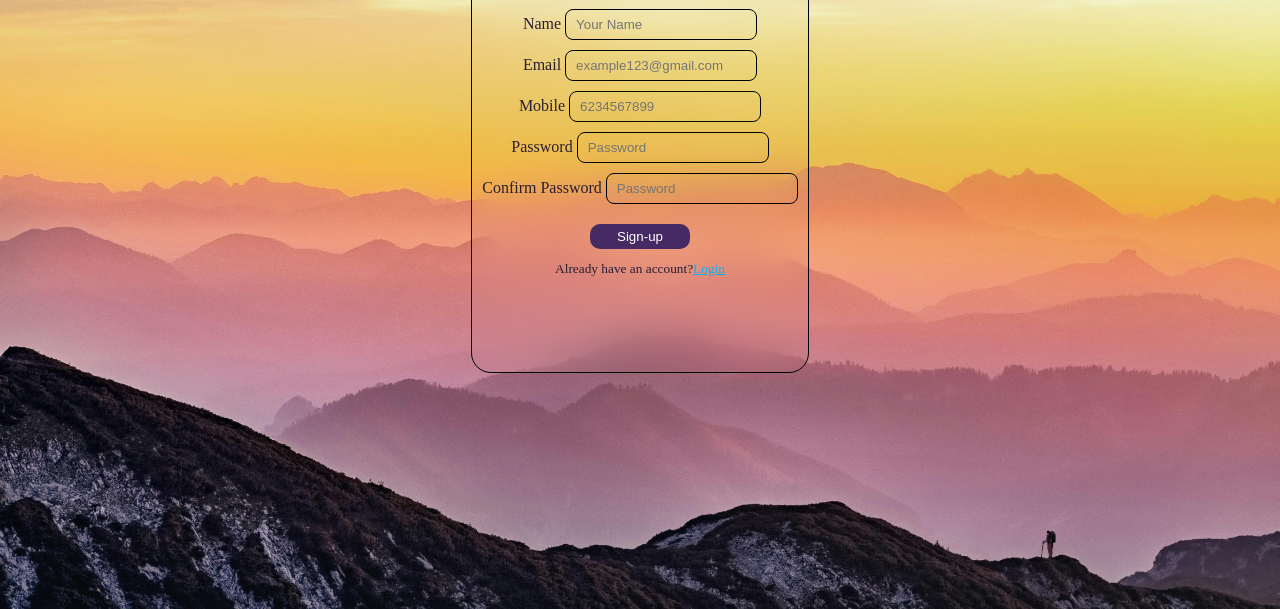
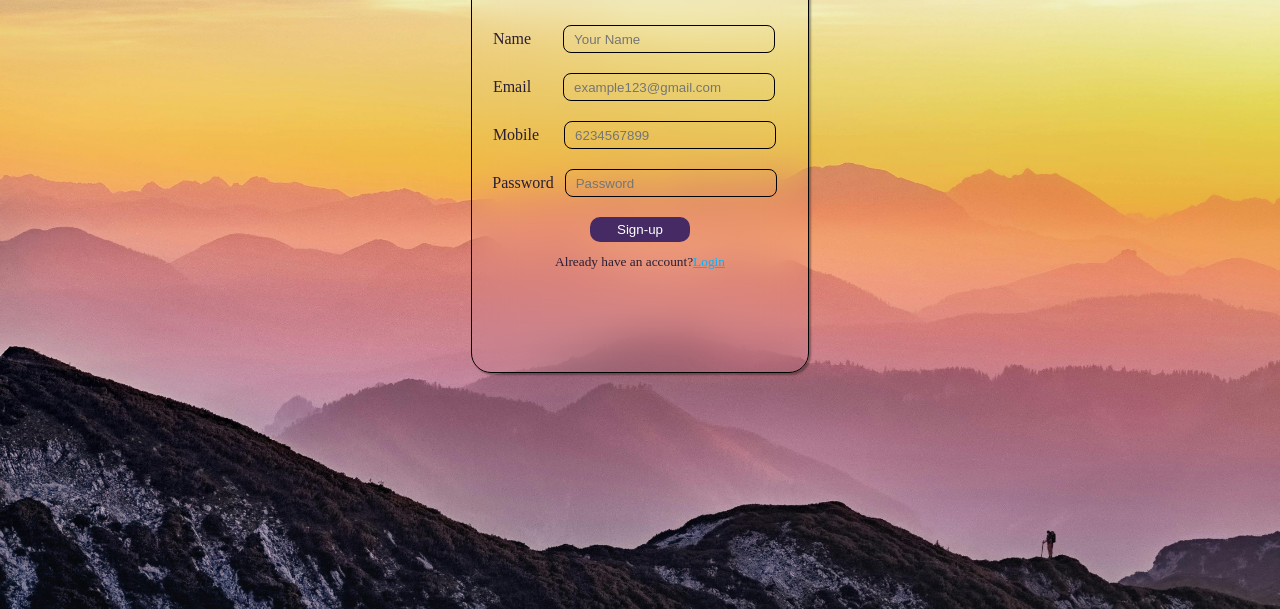
Before and after one commit to VikramGond/loginForm-01, a plain HTML site: page signup.html in a window 1280 px wide. Shown: the part 191-800 px from the top of the page. Drawn offline with Linux system fonts and the light colour scheme.

Commit message:
added shodow in the container

```diff
--- a/login.css
+++ b/login.css
@@ -29,6 +29,7 @@ body {
   flex-direction: column;
   justify-content: center;
   align-items: center;
+  box-shadow: 2px 2px 2px rgba(0, 0, 0, 0.331);
 }
 
 .head {
@@ -66,6 +67,11 @@ input[type="submit"] {
   color: rgb(255, 255, 255);
   border-radius: 10px;
   cursor: pointer;
+  transition: transform 0.2s ease-in;
+}
+
+input[type="submit"]:hover {
+  transform: scale(1.05);
 }
 
 .form {
--- a/sign-up.css
+++ b/sign-up.css
@@ -28,11 +28,12 @@ body {
   flex-direction: column;
   justify-content: center;
   align-items: center;
+   box-shadow: 2px 2px 2px rgba(0, 0, 0, 0.331);
 }
 
 .head {
   position: relative;
-  top: -60px;
+  top: -40px;
   font-size: x-large;
   font-weight: 600;
 }
@@ -46,10 +47,10 @@ input[type="password"] {
   border: 1px solid rgb(0, 0, 0);
   color: rgb(0, 0, 0) !important;
   background: transparent;
-  height: 25px;
-  width: 180px;
+  height: 22px;
+  width: 200px;
   padding: 2px 0 2px 10px;
-  margin-bottom: 10px;
+  margin: 10px 0;
   transition: transform 0.3s ease-in;
 }
 
@@ -61,8 +62,44 @@ input[type="tel"]:focus {
   outline: none;
 }
 
-label {
-  text-align: left;
+#name {
+   position: relative;
+  left: 8px;
+}
+
+#email {
+   position: relative;
+  left: 8px;
+}
+
+#mobile {
+   position: relative;
+  left: 5px;
+}
+
+#password {
+   position: relative;
+  left: -2px;
+}
+
+.name {
+  position: relative;
+  left: -20px;
+}
+
+.email {
+  position: relative;
+  left: -20px;
+}
+
+.mobile {
+  position: relative;
+  left: -16px;
+}
+
+.password {
+  position: relative;
+  left: -9px;
 }
 
 input[type="submit"] {
@@ -74,6 +111,11 @@ input[type="submit"] {
   color: rgb(255, 255, 255);
   border-radius: 10px;
   cursor: pointer;
+  transition: transform 0.2s ease-in;
+}
+
+input[type="submit"]:hover {
+  transform: scale(1.05);
 }
 
 .form {
--- a/signup.html
+++ b/signup.html
@@ -1,11 +1,13 @@
 <!DOCTYPE html>
 <html lang="en">
+
 <head>
   <meta charset="UTF-8">
   <meta name="viewport" content="width=device-width, initial-scale=1.0">
   <title>Sign-up</title>
   <link rel="stylesheet" href="sign-up.css">
 </head>
+
 <body>
   <div class="container">
     <span class="head">Sign-up</span>
@@ -14,16 +16,13 @@
       <label for="name" class="name">Name</label>
       <input type="text" id="name" name="name" placeholder="Your Name" required><br>
 
-      <label for="email" class="email" >Email</label>
-      <input type="email" class="email"placeholder="example123@gmail.com" required><br>
+      <label for="email" class="email">Email</label>
+      <input type="email" id="email" class="email" placeholder="example123@gmail.com" required><br>
 
       <label for="mobile" class="mobile">Mobile</label>
-      <input type="tel" class="mobile" minlength="10" maxlength="10" placeholder="6234567899" required><br>
+      <input type="tel" id="mobile" minlength="10" maxlength="10" placeholder="6234567899" required><br>
 
       <label for="password" class="password" placeholder="Your Name" required>Password</label>
-      <input type="password" id="password" name="password" placeholder="Password" required><br>
-
-      <label for="password" class="password" placeholder="Your Name" required>Confirm Password</label>
       <input type="password" id="password" name="password" placeholder="Password" required><br>
 
       <input type="submit" id="sign-up" value="Sign-up"><br>
@@ -32,4 +31,5 @@
     </form>
   </div>
 </body>
+
 </html>
```
Also changed, not shown: login.html (+6 -1 lines).
